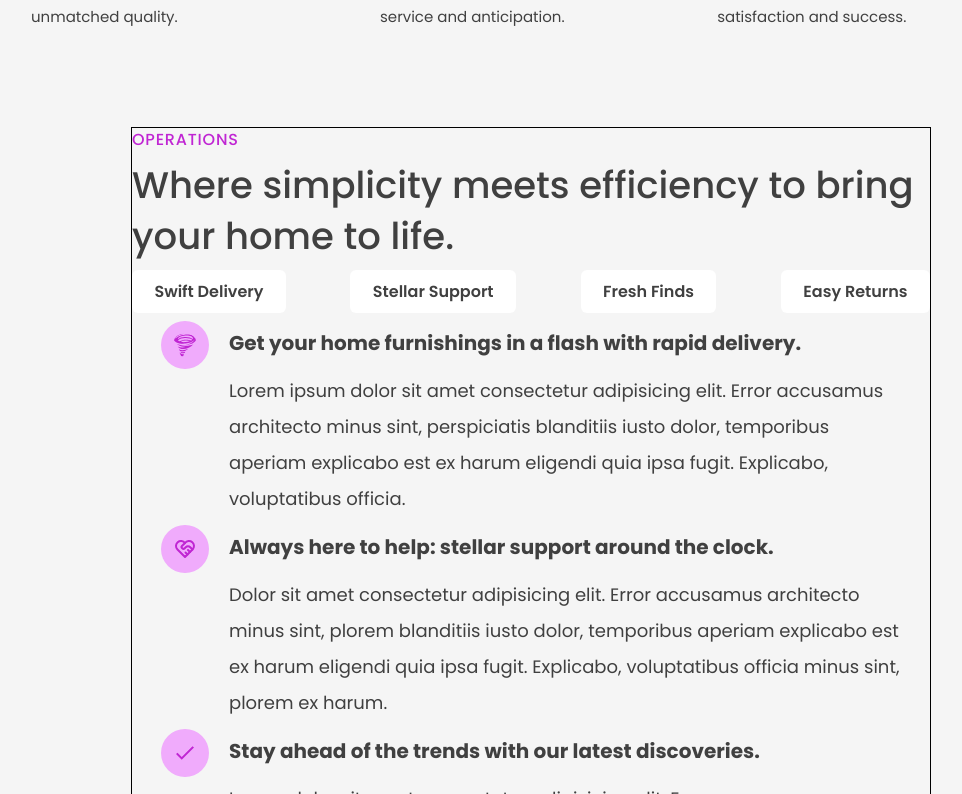
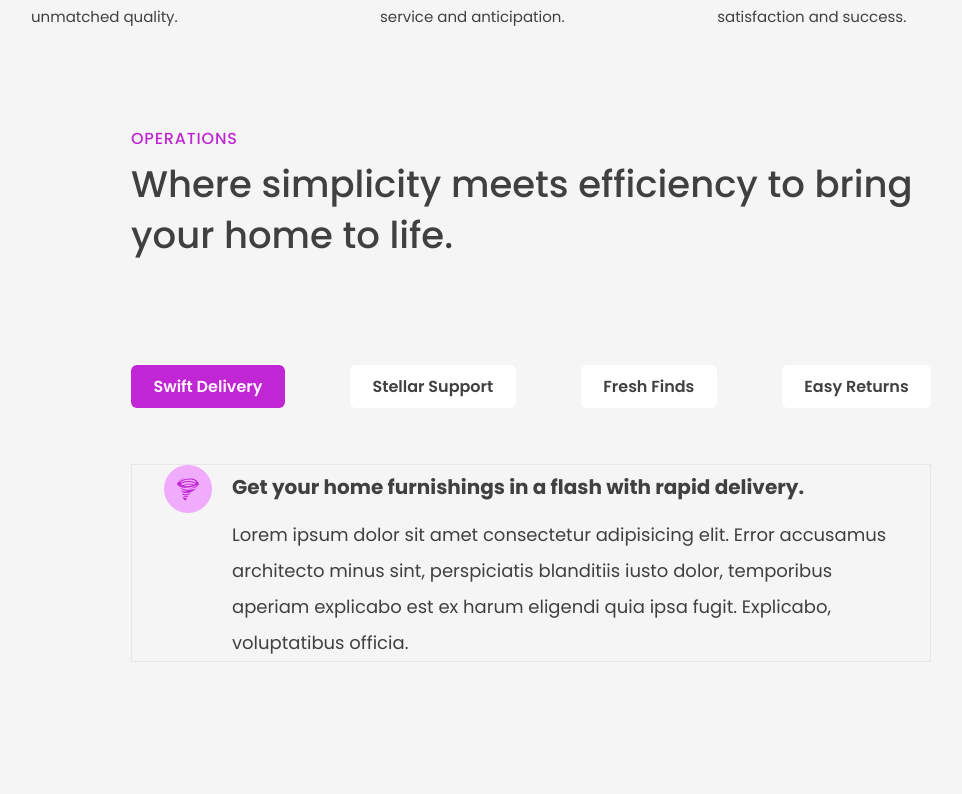
Before and after one commit to MarioMilosevic/x-shoppers-dream-e-commerce, a React (Vite) app: page / in a window 1280 px wide. Shown: the part 2206-3000 px from the top of the page, without its empty margins (109-1071 px from the left). Built offline with nearby package versions, Linux system fonts and the light colour scheme; no server answers.

Commit message:
Render operation on button click

```diff
--- a/src/components/Button.tsx
+++ b/src/components/Button.tsx
@@ -1,15 +1,14 @@
 import { ButtonProps } from "../types/types";
-const Button = ({ children, color }: ButtonProps) => {
+const Button = ({ children, color, buttonHandler }: ButtonProps) => {
   const description =
     color === "Purple"
       ? "bg-fuchsia-600 text-fuchsia-50 hover:bg-fuchsia-700"
       : "bg-white hover:bg-neutral-300";
 
-
-
   return (
     <button
       className={`${description} flex items-center font-semibold rounded-md px-4 py-2 text-base lg:px-[1.40rem] lg:py-[0.6rem] transition-all duration-200`}
+      onClick={buttonHandler}
     >
       {children}
     </button>
--- a/src/components/Operation.tsx
+++ b/src/components/Operation.tsx
@@ -1,14 +1,14 @@
 import { OperationProps } from "../types/types";
-//   da mapujem preko operations i renderujem sve Buttone u jedan div, a ispod samo ako je aktivan da renderujem ako nije nista
+
 
 const Operation = ({ title, text, icon }:OperationProps) => {
   const Icon = icon
   return (
-    <article className="w-[740px] mx-auto  border-black flex gap-5">
+    <article className="w-full flex gap-5">
       <div>
       <Icon className="bg-fuchsia-300 w-12 h-12 p-3 rounded-full text-fuchsia-600" />
       </div>
-      <div className="flex flex-col gap-4  border-black">
+      <div className="flex flex-col gap-4">
         <h3 className="font-bold text-xl pt-2">
         {title}
         </h3>
--- a/src/components/Operations.tsx
+++ b/src/components/Operations.tsx
@@ -1,12 +1,25 @@
-import { operations } from "../utils/constants";
+import { operationsData } from "../utils/constants";
 import Operation from "./Operation";
 import Button from "./Button";
 import { useState } from "react";
+// import { useState } from "react";
 
 const Operations = () => {
-  const [currentActiveIndex, setCurrentActiveIndex] = useState<number>(0);
+  // const [currentActiveIndex, setCurrentActiveIndex] = useState<number>(0);
+  const [operations, setOperations] = useState(operationsData);
+
+  const changeActiveOperation = (id: string) => {
+    setOperations((prev) =>
+      prev.map((operation) =>
+        operation.id === id
+          ? { ...operation, isActive: true }
+          : { ...operation, isActive: false }
+      )
+    );
+  };
+
   return (
-    <section className="w-[800px] mx-auto flex flex-col gap-2 border border-black">
+    <section className="w-[800px] mx-auto flex flex-col gap-2 ">
       <h2 className="text-fuchsia-600 tracking-wider font-medium">
         OPERATIONS
       </h2>
@@ -14,20 +27,30 @@ const Operations = () => {
         Where simplicity meets efficiency to bring your home to life.
       </h1>
 
-      <div className="flex justify-between">
-        <Button >Swift Delivery</Button>
-        <Button >Stellar Support</Button>
-        <Button >Fresh Finds</Button>
-        <Button >Easy Returns</Button>
+      <div className="flex justify-between pt-24 pb-12">
+        {operations.map((operation, index) => (
+          <Button
+            key={index}
+            color={operation.isActive ? "Purple" : ""}
+            buttonHandler={() => changeActiveOperation(operation.id)}
+          >
+            {operation.buttonTitle}
+          </Button>
+        ))}
       </div>
-      {operations.map((operation) => (
+      <div className="flex overflow-hidden border px-8">
+        {operations.map(
+          (operation) =>
+            operation.isActive && (
               <Operation
                 key={operation.id}
                 title={operation.title}
                 icon={operation.icon}
                 text={operation.text}
               />
-      ))}
+            )
+        )}
+      </div>
     </section>
   );
 };
--- a/src/types/types.ts
+++ b/src/types/types.ts
@@ -4,6 +4,7 @@ import { IconType } from "react-icons";
 export type ButtonProps = {
   children: ReactNode;
   color: string;
+  buttonHandler:() => void
 };
 
 export type ListItemProps = {
--- a/src/utils/constants.ts
+++ b/src/utils/constants.ts
@@ -5,7 +5,7 @@ import { RiExchangeDollarLine } from "react-icons/ri";
 export const url =
   "https://strapi-store-server.onrender.com/api/products?search=&category=all&company=all&order=a-z&price=100000&page=1";
 
-export const operations = [
+export const operationsData = [
   {
     id: crypto.randomUUID(),
     buttonTitle: "Swift Delivery",
```
Lines whose indentation alone changed are shown as unchanged.
